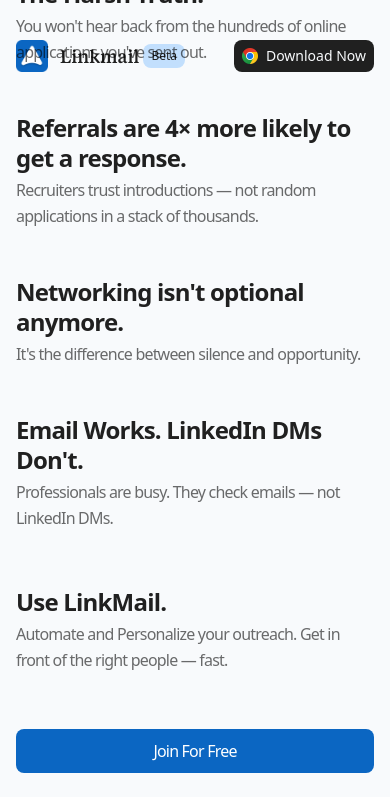
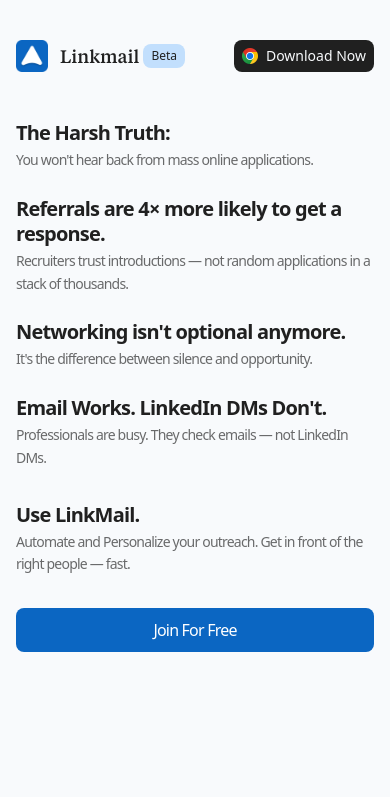
Before and after one commit to Jaysontian/linkmail-web-client, a Next.js app: page /students in a window 390 px wide. Shown: the top 797 px of the page. Built offline with nearby package versions, Linux system fonts and the light colour scheme; no server answers; grey boxes are pictures that could not be loaded.

Commit message:
mobile test

```diff
--- a/src/app/students/page.tsx
+++ b/src/app/students/page.tsx
@@ -16,66 +16,66 @@
     <div className="min-h-screen bg-background px-4 sm:px-6 lg:px-8 py-2">
       <Header onTryForFree={handleDownload} />
 
-      <main className="w-full h-[calc(100vh-5rem)] flex items-center justify-center pt-0 pb-4 lg:pt-0 lg:pb-6">
+      <main className="w-full min-h-[calc(100vh-8rem)] lg:h-[calc(100vh-5rem)] flex items-start lg:items-center justify-center py-4 lg:pt-0 lg:pb-6">
         <div className="w-full max-w-7xl mx-auto">
-          <div className="flex flex-col lg:flex-row gap-6 lg:gap-10 items-center lg:items-center">
+          <div className="flex flex-col lg:flex-row gap-8 lg:gap-10 items-center lg:items-center">
 
             {/* LEFT CONTENT */}
-            <div className="flex-1 w-full lg:w-1/2 text-left tracking-tighter space-y-12">
+            <div className="flex-1 w-full lg:w-1/2 text-left tracking-tighter space-y-6 lg:space-y-12">
 
               {/* Section 1 */}
               <div>
-                <h2 className="text-2xl sm:text-3xl font-bold text-primary leading-tight">
+                <h2 className="text-xl sm:text-2xl lg:text-3xl font-bold text-primary leading-tight">
                   <span className="font-bold">The Harsh Truth:</span>
                 </h2>
-                <p className="text-base sm:text-lg text-secondary mt-1 leading-relaxed">
-                  You won&apos;t hear back from the hundreds of online applications you&apos;ve sent out.
+                <p className="text-sm sm:text-base lg:text-lg text-secondary mt-1 leading-relaxed">
+                  You won&apos;t hear back from mass online applications.
                 </p>
               </div>
 
               {/* Section 2 */}
               <div>
-                <h2 className="text-2xl sm:text-3xl font-bold text-primary leading-tight">
+                <h2 className="text-xl sm:text-2xl lg:text-3xl font-bold text-primary leading-tight">
                   Referrals are <span className="font-bold">4× more likely</span> to get a response.
                 </h2>
-                <p className="text-base sm:text-lg text-secondary mt-1 leading-relaxed">
+                <p className="text-sm sm:text-base lg:text-lg text-secondary mt-1 leading-relaxed">
                   Recruiters trust introductions — not random applications in a stack of thousands.
                 </p>
               </div>
 
               {/* Section 3 */}
               <div>
-                <h2 className="text-2xl sm:text-3xl font-bold text-primary leading-tight">
+                <h2 className="text-xl sm:text-2xl lg:text-3xl font-bold text-primary leading-tight">
                   Networking isn&apos;t optional anymore.
                 </h2>
-                <p className="text-base sm:text-lg text-secondary mt-1 leading-relaxed">
+                <p className="text-sm sm:text-base lg:text-lg text-secondary mt-1 leading-relaxed">
                   It&apos;s the difference between silence and opportunity.
                 </p>
               </div>
 
               {/* Section 4 */}
               <div>
-                <h2 className="text-2xl sm:text-3xl font-bold text-primary leading-tight">
+                <h2 className="text-xl sm:text-2xl lg:text-3xl font-bold text-primary leading-tight">
                   Email Works. LinkedIn DMs Don&apos;t.
                 </h2>
-                <p className="text-base sm:text-lg text-secondary mt-1 leading-relaxed">
+                <p className="text-sm sm:text-base lg:text-lg text-secondary mt-1 leading-relaxed">
                   Professionals are busy. They check emails — not LinkedIn DMs.
                 </p>
               </div>
 
               {/* Section 5 (CTA Intro) */}
-              <div className="pt-2">
-                <h2 className="text-2xl sm:text-3xl font-bold text-primary leading-tight">
+              <div className="pt-2 lg:pt-2">
+                <h2 className="text-xl sm:text-2xl lg:text-3xl font-bold text-primary leading-tight">
                   Use LinkMail.
                 </h2>
-                <p className="text-base sm:text-lg text-secondary mt-1 leading-relaxed max-w-xl">
+                <p className="text-sm sm:text-base lg:text-lg text-secondary mt-1 leading-relaxed max-w-xl">
                   Automate and Personalize your outreach.
                   Get in front of the right people — fast.
                 </p>
               </div>
 
               {/* CTA Button */}
-              <div className="flex flex-col sm:flex-row gap-2 items-start pt-2">
+              <div className="flex flex-col sm:flex-row gap-2 items-start pt-2 lg:pt-2">
                 <button
                   onClick={handleDownload}
                   className="bg-accent cursor-pointer text-white px-6 py-2.5 rounded-lg text-base transition-colors font-medium w-full sm:w-auto"
@@ -86,7 +86,7 @@
             </div>
 
             {/* RIGHT SIDE VIDEO */}
-            <div className="flex-1 w-full lg:w-1/2 flex items-center justify-center lg:justify-end">
+            <div className="hidden lg:flex flex-1 w-full lg:w-1/2 items-center justify-center lg:justify-end">
               <div className="w-full max-w-md lg:max-w-none rounded-xl overflow-hidden border border-border shadow-lg">
                 <video
                   src="/demo_1.webm"
```
